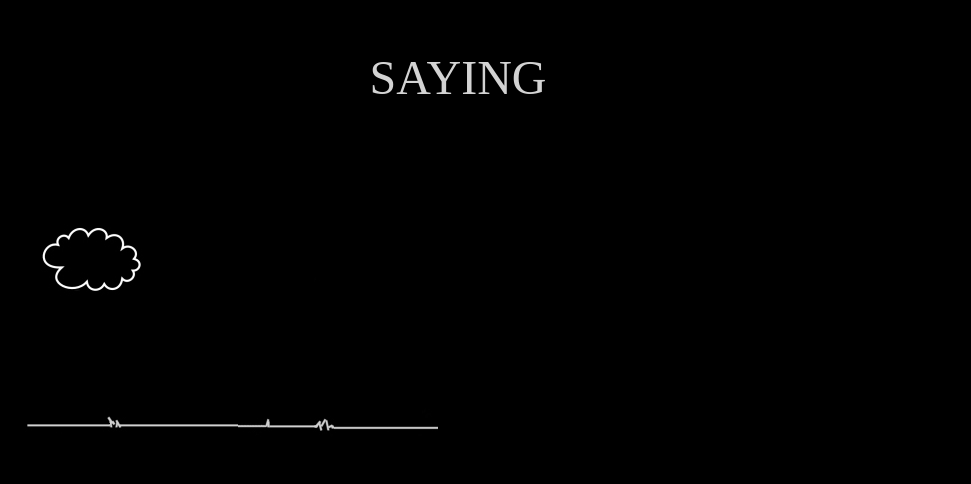
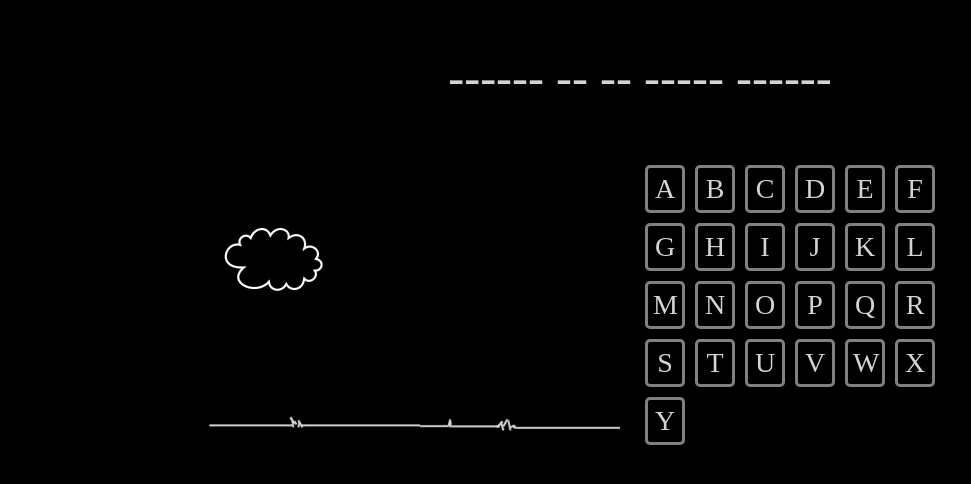
Before and after one commit to melonek/Hangman, a plain HTML site: page index.html in a window 1280 px wide. Shown: the whole page, without its empty margins (0-971 px from the left). Drawn offline with Linux system fonts and the light colour scheme.

Commit message:
progress on js

```diff
--- a/css/style.css
+++ b/css/style.css
@@ -1,6 +1,6 @@
-/* * {
+* {
   box-sizing: border-box;
-} */
+}
 
 body {
   background: #000000;
@@ -11,6 +11,7 @@ body {
 #container {
   margin-left: auto;
   margin-right: auto;
+  width: 900px;
 }
 
 #board {
@@ -35,3 +36,15 @@ body {
   text-align: center;
   min-height: 280px;
 }
+
+.letter {
+  width: 40px;
+  height: 40x;
+  text-align: center;
+  padding: 5px;
+  margin: 5px;
+  border: solid 3px gray;
+  float: left;
+  cursor: pointer;
+  border-radius: 5px;
+}
--- a/hangman.js
+++ b/hangman.js
@@ -1,18 +1,61 @@
-var keyword = "Saying";
+var keyword = "Saying to me bitch please";
 keyword = keyword.toUpperCase();
 
 var length = keyword.length;
-console.log(keyword.length);
 
 var keywordOne = "";
 
 for (i = 0; i < length; i++) {
-  if (keyword[i] == " ") keywordOne = keywordOne + " ";
+  if (keyword.charAt(i) == " ") keywordOne = keywordOne + " ";
   else keywordOne = keywordOne + "-";
 }
 
 function writeSaying() {
-  document.getElementById("board").innerHTML = keyword;
+  document.getElementById("board").innerHTML = keywordOne;
 }
 
-window.onload = writeSaying;
+window.onload = start;
+
+var letters = new Array(26);
+
+letters[0] = "A";
+letters[1] = "B";
+letters[2] = "C";
+letters[3] = "D";
+letters[4] = "E";
+letters[5] = "F";
+letters[6] = "G";
+letters[7] = "H";
+letters[8] = "I";
+letters[9] = "J";
+letters[10] = "K";
+letters[11] = "L";
+letters[12] = "M";
+letters[13] = "N";
+letters[14] = "O";
+letters[15] = "P";
+letters[16] = "Q";
+letters[17] = "R";
+letters[18] = "S";
+letters[19] = "T";
+letters[20] = "U";
+letters[21] = "V";
+letters[22] = "W";
+letters[23] = "X";
+letters[24] = "Y";
+letters[25] = "Z";
+
+function start() {
+  var contentOfAlphabet = "";
+
+  for (i = 0; i < 25; i++) {
+    contentOfAlphabet =
+      contentOfAlphabet + '<div class="letter">' + letters[i] + "</div>";
+    if ((i + 1) % 6 == 0)
+      contentOfAlphabet = contentOfAlphabet + '<div style="clear:both;"></div>';
+  }
+
+  document.getElementById("alphabet").innerHTML = contentOfAlphabet;
+
+  writeSaying();
+}
--- a/index.html
+++ b/index.html
@@ -13,7 +13,7 @@
       <div id="hangman">
         <img src="css/images/h0.jpg" alt="" />
       </div>
-      <div id="aplphabet"></div>
+      <div id="alphabet"></div>
       <div style="clear:both;"></div>
     </div>
 
```
